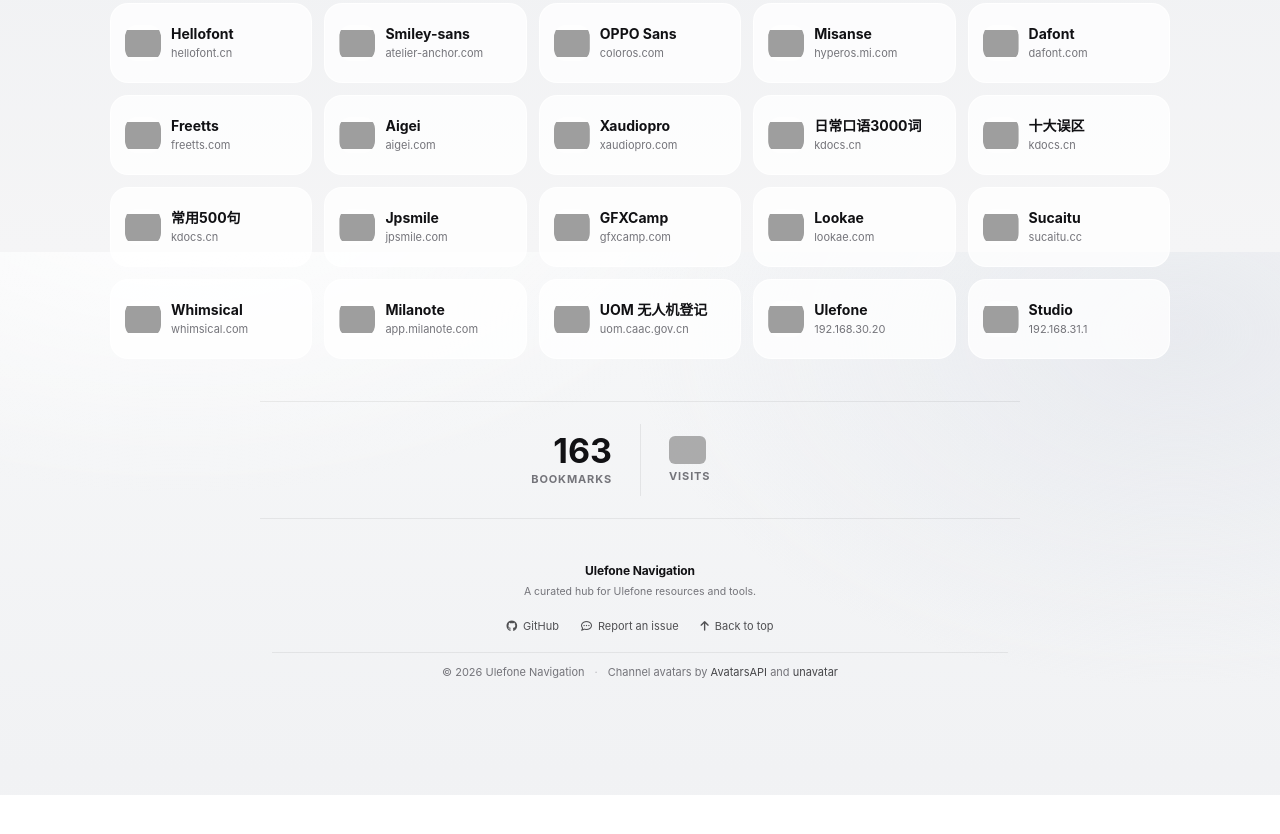
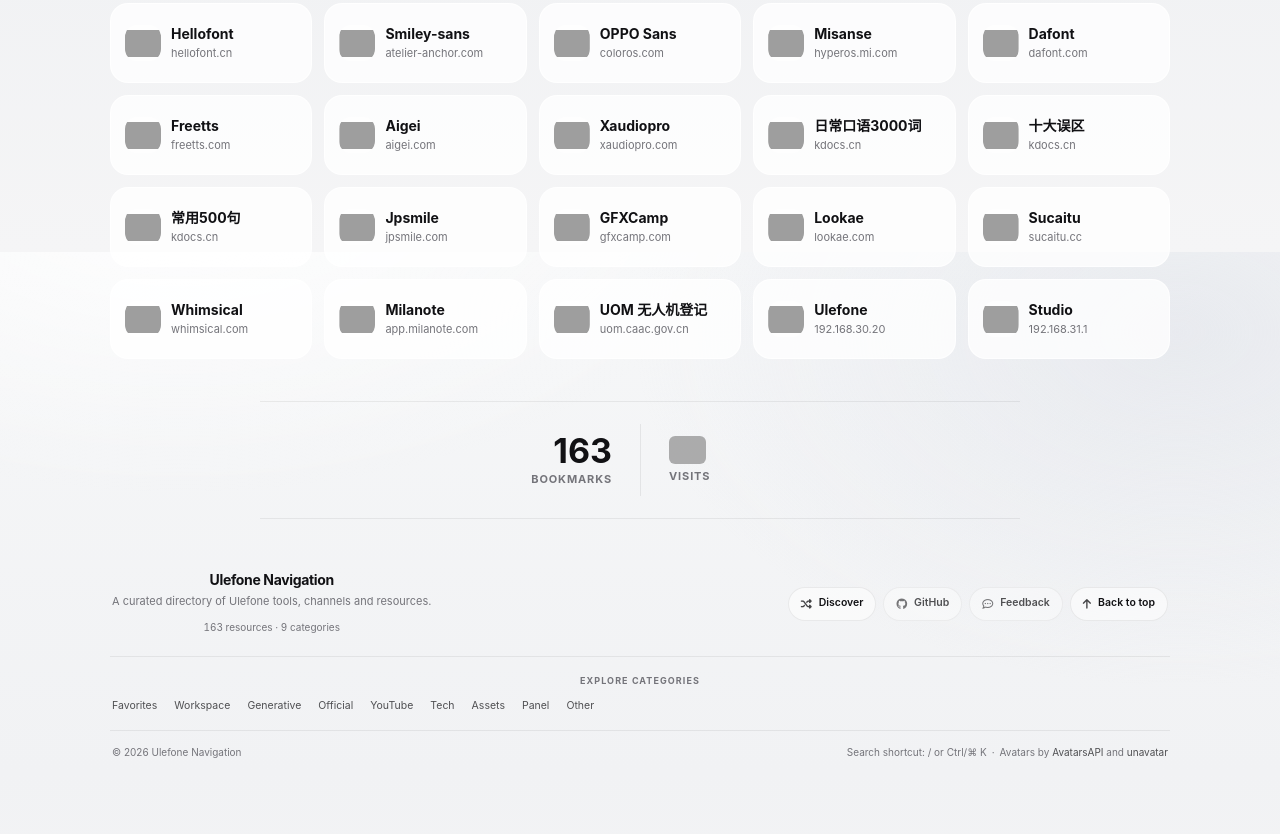
Before and after one commit to wangwenzhiwwz/Ulefone-Navigation, a plain HTML site: page index.html in a window 1280 px wide. Shown: the part 3748-4582 px from the top of the page. Before the commit the page ends 4543 px from the top, so only its background shows below. Drawn offline with Linux system fonts and the light colour scheme; grey boxes are pictures that could not be loaded.

Commit message:
Refine footer layout and add navigation utilities

```diff
--- a/index.html
+++ b/index.html
@@ -2066,6 +2066,67 @@ body.dark-mode .header::before {
   .footer-bottom { line-height: 1.8; }
 }
 
+
+/* Refined footer hierarchy and navigation utilities */
+.footer {
+  width: 100%;
+  max-width: 1060px;
+  margin: 0 auto;
+  padding: 34px 0 calc(24px + env(safe-area-inset-bottom));
+  color: var(--muted);
+  font-size: 11px;
+  line-height: 1.6;
+}
+.footer-shell { width: 100%; }
+.footer-main {
+  display: flex;
+  align-items: center;
+  justify-content: space-between;
+  gap: 28px;
+  padding: 0 2px 20px;
+  border-bottom: 1px solid var(--line);
+}
+.footer-brand { color: var(--text); font-size: 14px; line-height: 1.25; font-weight: 680; letter-spacing: -.025em; }
+.footer-description { margin-top: 5px; color: var(--muted); font-size: 11px; }
+.footer-resource-count { display: inline-block; margin-top: 8px; color: var(--muted); font-size: 10px; font-variant-numeric: tabular-nums; }
+.footer-actions { display: flex; align-items: center; justify-content: flex-end; flex-wrap: wrap; gap: 7px; }
+.footer-action {
+  min-height: 34px;
+  display: inline-flex; align-items: center; justify-content: center; gap: 7px;
+  padding: 0 12px;
+  border: 1px solid var(--line);
+  border-radius: 999px;
+  background: var(--chip);
+  color: var(--text);
+  font: inherit; font-size: 10.5px; font-weight: 570;
+  white-space: nowrap; cursor: pointer;
+  transition: background .18s ease, border-color .18s ease, transform .18s ease, opacity .18s ease;
+}
+.footer-action:hover { background: var(--hover); border-color: color-mix(in srgb, var(--line) 45%, var(--text) 16%); }
+.footer-action:active { transform: scale(.97); }
+.footer-action i { font-size: 11px; opacity: .78; }
+.footer-explore { padding: 17px 2px 15px; border-bottom: 1px solid var(--line); }
+.footer-section-label { margin-bottom: 9px; color: var(--muted); font-size: 9px; font-weight: 700; letter-spacing: .12em; }
+.footer-categories { display: flex; align-items: center; flex-wrap: wrap; gap: 5px 17px; }
+.footer-category-link { color: var(--muted); font-size: 10.5px; text-decoration: none; transition: color .16s ease; }
+.footer-category-link:hover { color: var(--text); }
+.footer-meta { display: flex; align-items: center; justify-content: space-between; flex-wrap: wrap; gap: 7px 16px; padding: 13px 2px 0; color: var(--muted); font-size: 10px; }
+.footer-meta a { color: var(--text); opacity: .72; text-decoration: none; }
+.footer-meta a:hover { opacity: 1; }
+.footer-meta-right { display: inline-flex; align-items: center; flex-wrap: wrap; gap: 5px; }
+@media (max-width: 640px) {
+  .footer { padding: 28px 0 calc(20px + env(safe-area-inset-bottom)); }
+  .footer-main { align-items: flex-start; flex-direction: column; gap: 15px; padding: 0 2px 16px; }
+  .footer-actions { width: 100%; justify-content: flex-start; gap: 6px; }
+  .footer-action { min-height: 32px; padding-inline: 10px; font-size: 10px; }
+  .footer-explore { padding-block: 14px 13px; }
+  .footer-categories { gap: 8px 14px; }
+  .footer-meta { align-items: flex-start; flex-direction: column; padding-top: 11px; }
+}
+@media (prefers-reduced-motion: reduce) {
+  .footer-action, .footer-category-link { transition: none; }
+}
+
 </style>
 </head>
 <body>
@@ -2111,20 +2172,39 @@ body.dark-mode .header::before {
     </div>
   </div>
   <footer class="footer" aria-label="Site footer">
-    <div class="footer-inner">
-      <div>
-        <div class="footer-brand">Ulefone Navigation</div>
-        <div class="footer-description">A curated hub for Ulefone resources and tools.</div>
+    <div class="footer-shell">
+      <div class="footer-main">
+        <div class="footer-identity">
+          <div class="footer-brand">Ulefone Navigation</div>
+          <div class="footer-description">A curated directory of Ulefone tools, channels and resources.</div>
+          <div class="footer-resource-count" id="footerResourceCount">Loading resources…</div>
+        </div>
+        <div class="footer-actions" aria-label="Quick actions">
+          <button class="footer-action" id="randomLinkBtn" type="button" title="Open a random resource">
+            <i class="fas fa-shuffle" aria-hidden="true"></i> Discover
+          </button>
+          <a class="footer-action" href="https://github.com/wangwenzhiwwz/Ulefone-Navigation" target="_blank" rel="noopener noreferrer">
+            <i class="fab fa-github" aria-hidden="true"></i> GitHub
+          </a>
+          <a class="footer-action" href="https://github.com/wangwenzhiwwz/Ulefone-Navigation/issues/new" target="_blank" rel="noopener noreferrer">
+            <i class="far fa-comment-dots" aria-hidden="true"></i> Feedback
+          </a>
+          <button class="footer-action" id="footerTopBtn" type="button">
+            <i class="fas fa-arrow-up" aria-hidden="true"></i> Back to top
+          </button>
+        </div>
       </div>
-      <nav class="footer-links" aria-label="Footer links">
-        <a class="footer-link" href="https://github.com/wangwenzhiwwz/Ulefone-Navigation" target="_blank" rel="noopener noreferrer"><i class="fab fa-github" aria-hidden="true"></i> GitHub</a>
-        <a class="footer-link" href="https://github.com/wangwenzhiwwz/Ulefone-Navigation/issues/new" target="_blank" rel="noopener noreferrer"><i class="far fa-comment-dots" aria-hidden="true"></i> Report an issue</a>
-        <a class="footer-link" href="#section-top"><i class="fas fa-arrow-up" aria-hidden="true"></i> Back to top</a>
-      </nav>
-      <div class="footer-bottom">
+      <section class="footer-explore" aria-label="Explore categories">
+        <div class="footer-section-label">EXPLORE CATEGORIES</div>
+        <nav class="footer-categories" id="footerCategories" aria-label="Category shortcuts"></nav>
+      </section>
+      <div class="footer-meta">
         <span>© <span id="year"></span> Ulefone Navigation</span>
-        <span class="footer-separator" aria-hidden="true">·</span>
-        <span>Channel avatars by <a href="https://avatarsapi.com" target="_blank" rel="noopener noreferrer">AvatarsAPI</a> and <a href="https://unavatar.io" target="_blank" rel="noopener noreferrer">unavatar</a></span>
+        <span class="footer-meta-right">
+          <span>Search shortcut: / or Ctrl/⌘ K</span>
+          <span aria-hidden="true">·</span>
+          <span>Avatars by <a href="https://avatarsapi.com" target="_blank" rel="noopener noreferrer">AvatarsAPI</a> and <a href="https://unavatar.io" target="_blank" rel="noopener noreferrer">unavatar</a></span>
+        </span>
       </div>
     </div>
   </footer>
@@ -2376,6 +2456,23 @@ body.dark-mode .header::before {
     sections.forEach(section => scrollObserver.observe(section));
   }
 
+  function updateFooter(entries) {
+    const categoryNav = $('#footerCategories');
+    const resourceCount = $('#footerResourceCount');
+    if (!categoryNav || !resourceCount) return;
+    categoryNav.replaceChildren();
+    entries.forEach(([name], index) => {
+      const link = document.createElement('a');
+      link.className = 'footer-category-link';
+      link.href = `#section-${index}`;
+      link.textContent = name;
+      categoryNav.append(link);
+    });
+    const total = Object.values(data).reduce((sum, items) => sum + (Array.isArray(items) ? items.length : 0), 0);
+    const categoryTotal = Object.keys(data).length;
+    resourceCount.textContent = `${total.toLocaleString()} resources · ${categoryTotal} categories`;
+  }
+
   function render(query = '') {
     if (typeof data === 'undefined' || !data || typeof data !== 'object') {
       els.content.innerHTML = '<div class="error-state"><i class="fas fa-triangle-exclamation"></i><h3>Unable to load bookmarks</h3><p>Make sure data.js and index.html are in the same directory.</p></div>';
@@ -2425,6 +2522,7 @@ body.dark-mode .header::before {
       els.content.append(empty);
     }
     setupScrollSpy();
+    updateFooter(filteredEntries);
   }
 
   function effectiveDark() {
@@ -2496,6 +2594,14 @@ body.dark-mode .header::before {
     if (e.key === 'Escape') setSearchOpen(false);
   });
   els.scrollTop.addEventListener('click', () => window.scrollTo({ top: 0, behavior: 'smooth' }));
+  $('#footerTopBtn')?.addEventListener('click', () => window.scrollTo({ top: 0, behavior: 'smooth' }));
+  $('#randomLinkBtn')?.addEventListener('click', () => {
+    if (typeof data === 'undefined' || !data) return;
+    const candidates = Object.values(data).flat().filter(item => item && safeUrl(item.url) !== '#');
+    if (!candidates.length) return;
+    const item = candidates[Math.floor(Math.random() * candidates.length)];
+    window.open(safeUrl(item.url), '_blank', 'noopener,noreferrer');
+  });
   window.addEventListener('scroll', () => els.scrollTop.classList.toggle('show', window.scrollY > 320), { passive: true });
   themeMedia.addEventListener?.('change', () => { if (!userTheme) applyTheme(); });
 
```
